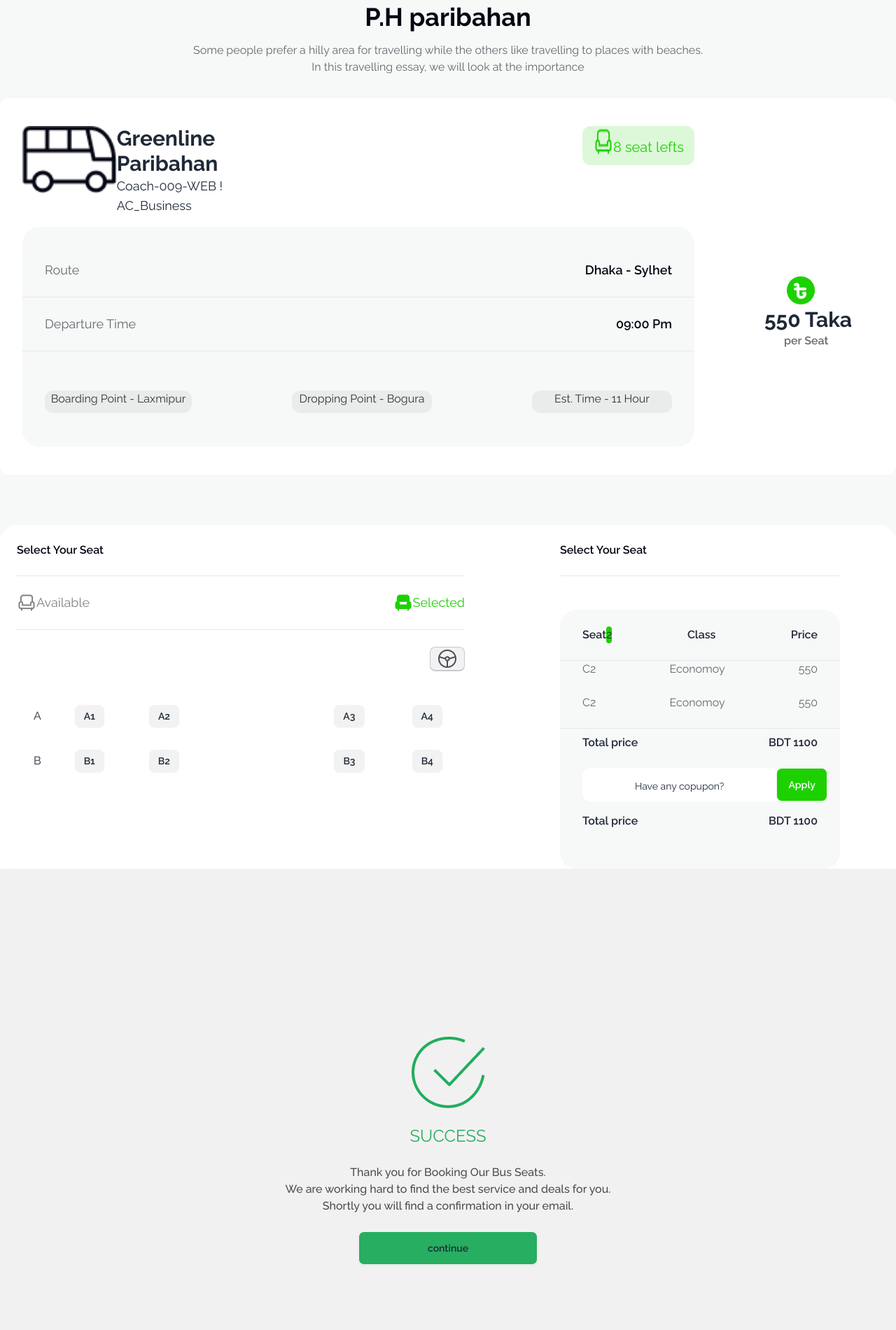
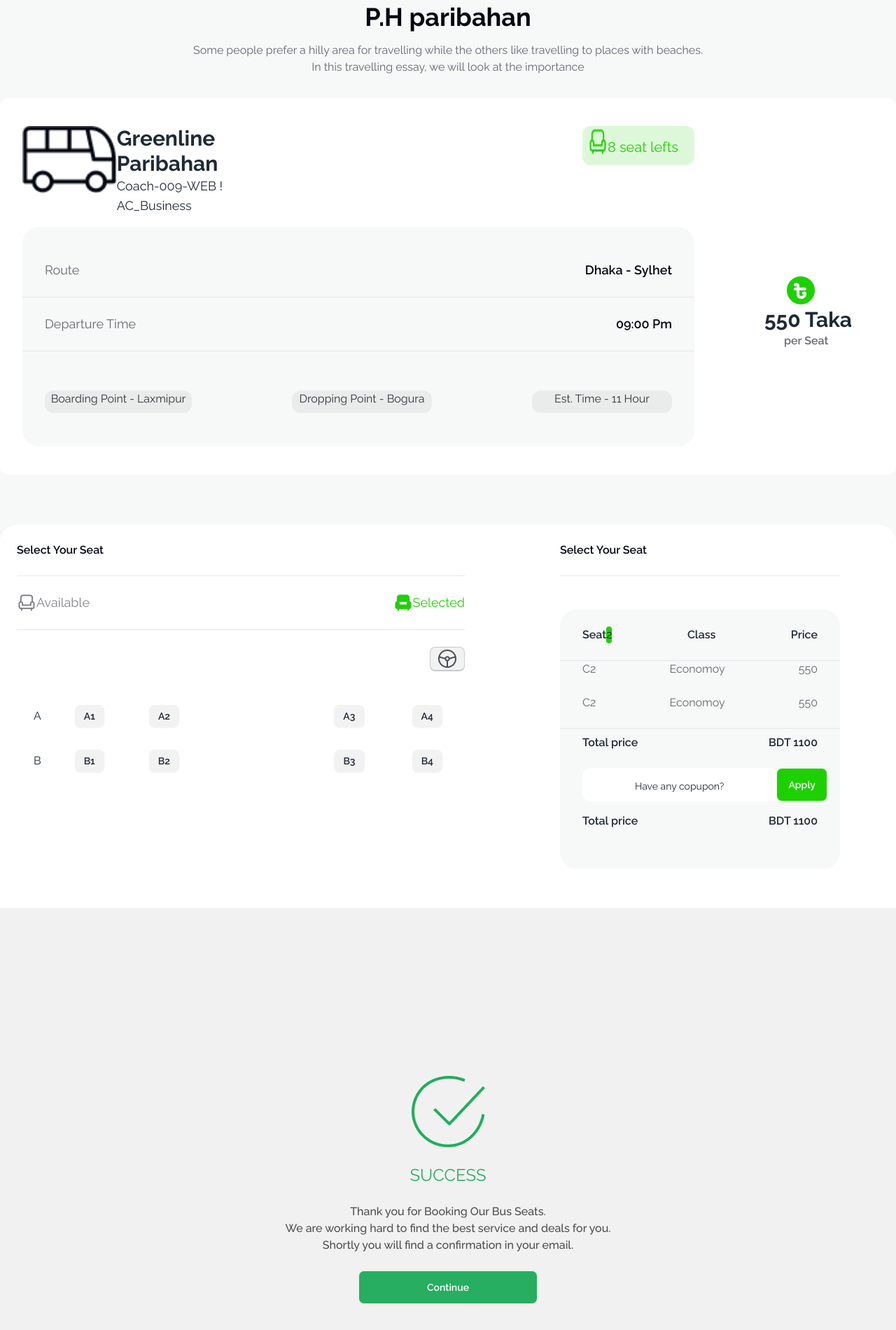
Before and after one commit to Rion-bhuiyan/5th-assingment, a plain HTML site: page index.html in a window 1280 px wide. Shown: the part 1256-3156 px from the top of the page at 70% size. Drawn offline with nearby package versions, Linux system fonts and the light colour scheme.

Commit message:
anotheer section add

```diff
--- a/index.html
+++ b/index.html
@@ -143,7 +143,7 @@
 
                             </div>
                             <div class="w-[160px] h-[56px] mb-10 bg-[#1DD10026]  rounded-xl ">
-                                <div class="flex pl-4">
+                                <div class="flex pl-2 ">
                                     <img src="./image/seat-green.png" alt="">
                                     <p class="text-xl   text-[#1DD100] items-center pt-4 ">8 seat lefts</p>
                                 </div>
@@ -272,7 +272,7 @@
                         <hr>
                         <br>
                         <br>
-                        <div class="bg-[#F7F8F8] w-[400px] rounded-3xl">
+                        <div class="bg-[#F7F8F8] w-[400px] rounded-3xl mb-14">
                             <br>
                             <div class="flex justify-between rounded-3xl ml-8 mr-8">
                                 <div class="flex ">
@@ -316,8 +316,6 @@
                                 <p class="text-base font-semibold">BDT 1100</p>
                             </div>
                             <br>
-
-
                         </div>
                     </div>
                 </div>
@@ -351,7 +349,7 @@
             <p class="text-[#4A4A4A] font-medium">We are working hard to find the best service and deals for you. </p>
             <p class="text-[#4A4A4A] font-medium">Shortly you will find a confirmation in your email.</p>
             <br>
-            <button class="btn bg-[#27AE60] btn-wide">continue</button>
+            <button class="btn bg-[#27AE60] btn-wide text-white">Continue</button>
             <br>
 
         </div>
```
